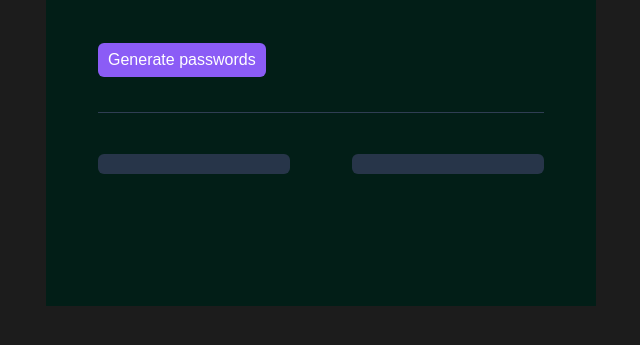
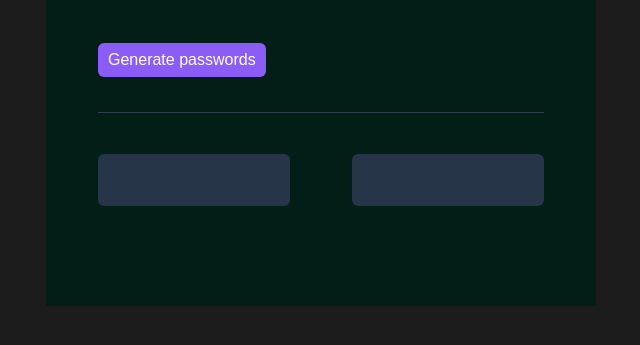
Before and after one commit to rhodevisser/password-generator, a website built with Vite: page index.html in a window 1280 px wide. Shown: the part 271-616 px from the top of the page, without its empty margins (319-959 px from the left). Built offline with nearby package versions, Linux system fonts and the light colour scheme.

Commit message:
style: Add css to fields for the password
I want height same from start ui and after click button

```diff
--- a/index.css
+++ b/index.css
@@ -67,10 +67,14 @@ button:hover {
 
 .fields-passwords {
     width: 192px;
+    min-height: 32px;
     padding-top: 10px;
     padding-bottom: 10px;
     text-align: center;
     color: #C4B5FD;
     background-color: #273549;
     border-radius: 6px;
+    display: flex;
+    align-items: center;
+    justify-content: center;
 }
```
